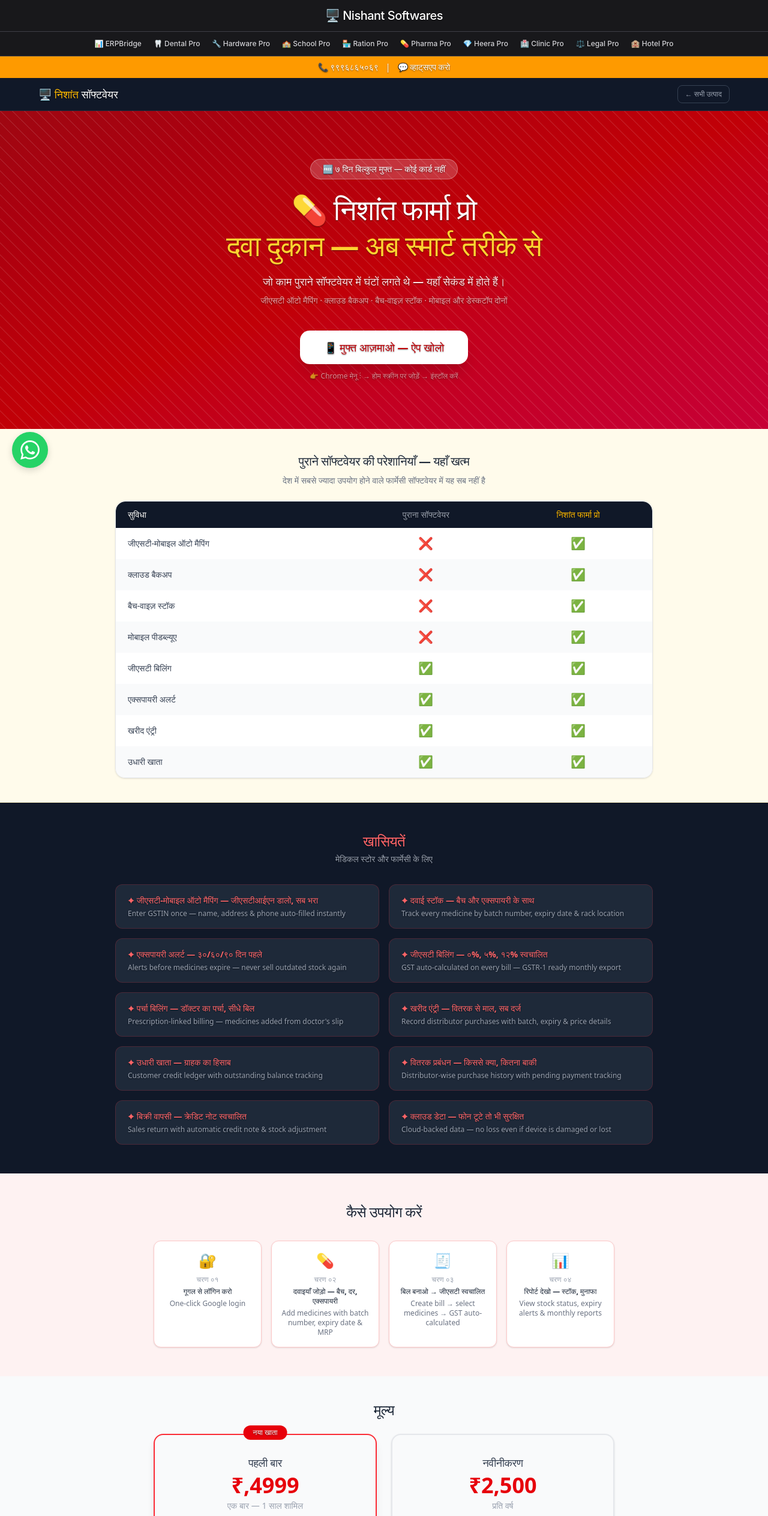
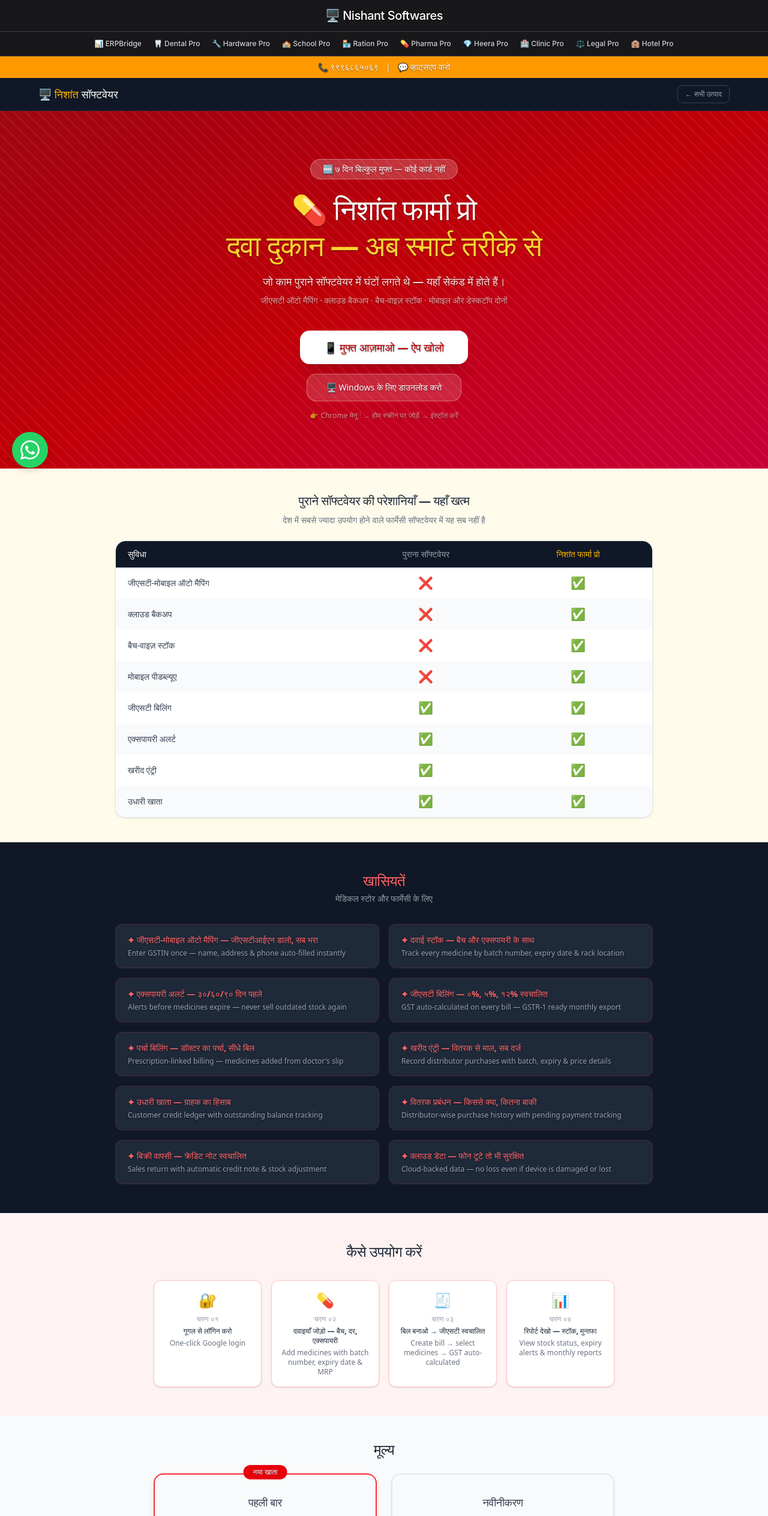
Before and after one commit to kp1153/creativesolutions, a Next.js app: page /pharma in a window 1280 px wide. Shown: the top 2527 px of the page at 60% size. Built offline with nearby package versions, Linux system fonts and the light colour scheme.

Commit message:
force deploy

```diff
--- a/app/pharma/page.js
+++ b/app/pharma/page.js
@@ -1,6 +1,7 @@
 "use client";
 
-const PHARMA_PWA_URL = "#";
+const PHARMA_PWA_URL = "https://pharmacy-bay.vercel.app";
+const WINDOWS_EXE_URL = "https://pub-5c3d94458d0849a39a4599f634afa58f.r2.dev/ClinicOS%20Setup%201.0.0.exe";
 
 const features = [
   { hi: "जीएसटी-मोबाइल ऑटो मैपिंग — जीएसटीआईएन डालो, सब भरा", en: "Enter GSTIN once — name, address & phone auto-filled instantly" },
@@ -69,7 +70,7 @@ export default function PharmaPage() {
           <p className="text-sm mb-10 text-red-200/80">
             जीएसटी ऑटो मैपिंग · क्लाउड बैकअप · बैच-वाइज़ स्टॉक · मोबाइल और डेस्कटॉप दोनों
           </p>
-          <div className="flex flex-col items-center gap-3">
+          <div className="flex flex-col items-center gap-4">
             <a
               href={PHARMA_PWA_URL}
               target="_blank"
@@ -77,6 +78,12 @@ export default function PharmaPage() {
               className="inline-block bg-white text-red-700 font-extrabold text-lg px-10 py-3.5 rounded-2xl shadow-xl hover:bg-amber-50 transition"
             >
               📱 मुफ्त आज़माओ — ऐप खोलो
+            </a>
+            <a
+              href={WINDOWS_EXE_URL}
+              className="inline-flex items-center gap-2 bg-white/15 border border-white/30 text-white font-bold text-sm px-8 py-3 rounded-2xl hover:bg-white/25 transition"
+            >
+              🖥️ Windows के लिए डाउनलोड करो
             </a>
             <p className="text-xs text-red-200/70">👉 Chrome मेनू ⋮ → होम स्क्रीन पर जोड़ें → इंस्टॉल करें</p>
           </div>
@@ -148,7 +155,7 @@ export default function PharmaPage() {
             <div className="rounded-2xl border-2 border-red-500 p-6 text-center shadow-lg relative">
               <div className="absolute -top-4 left-1/2 -translate-x-1/2 bg-red-600 text-white text-xs font-bold px-4 py-1 rounded-full">नया खाता</div>
               <h3 className="text-lg font-bold mb-1 text-gray-700 mt-2">पहली बार</h3>
-              <div className="text-4xl font-extrabold text-red-600 mb-1">₹,4999</div>
+              <div className="text-4xl font-extrabold text-red-600 mb-1">₹4,999</div>
               <p className="text-gray-400 text-sm mb-4">एक बार — 1 साल शामिल</p>
               <a href="/payment?software=pharma" className="block w-full bg-red-600 text-white font-bold py-2 rounded-xl hover:bg-red-500 transition">मुफ्त परीक्षण शुरू करो</a>
             </div>
```
